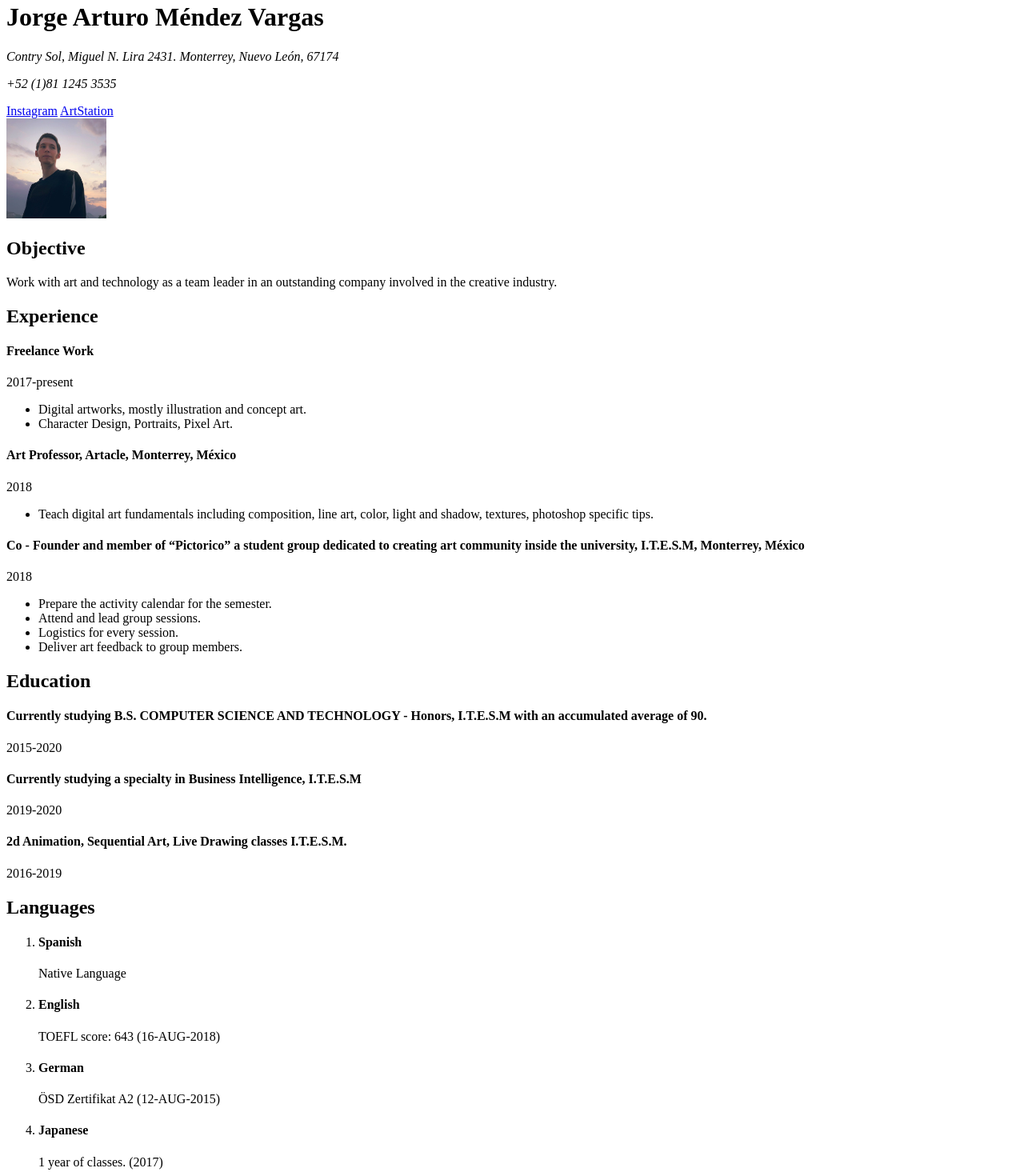
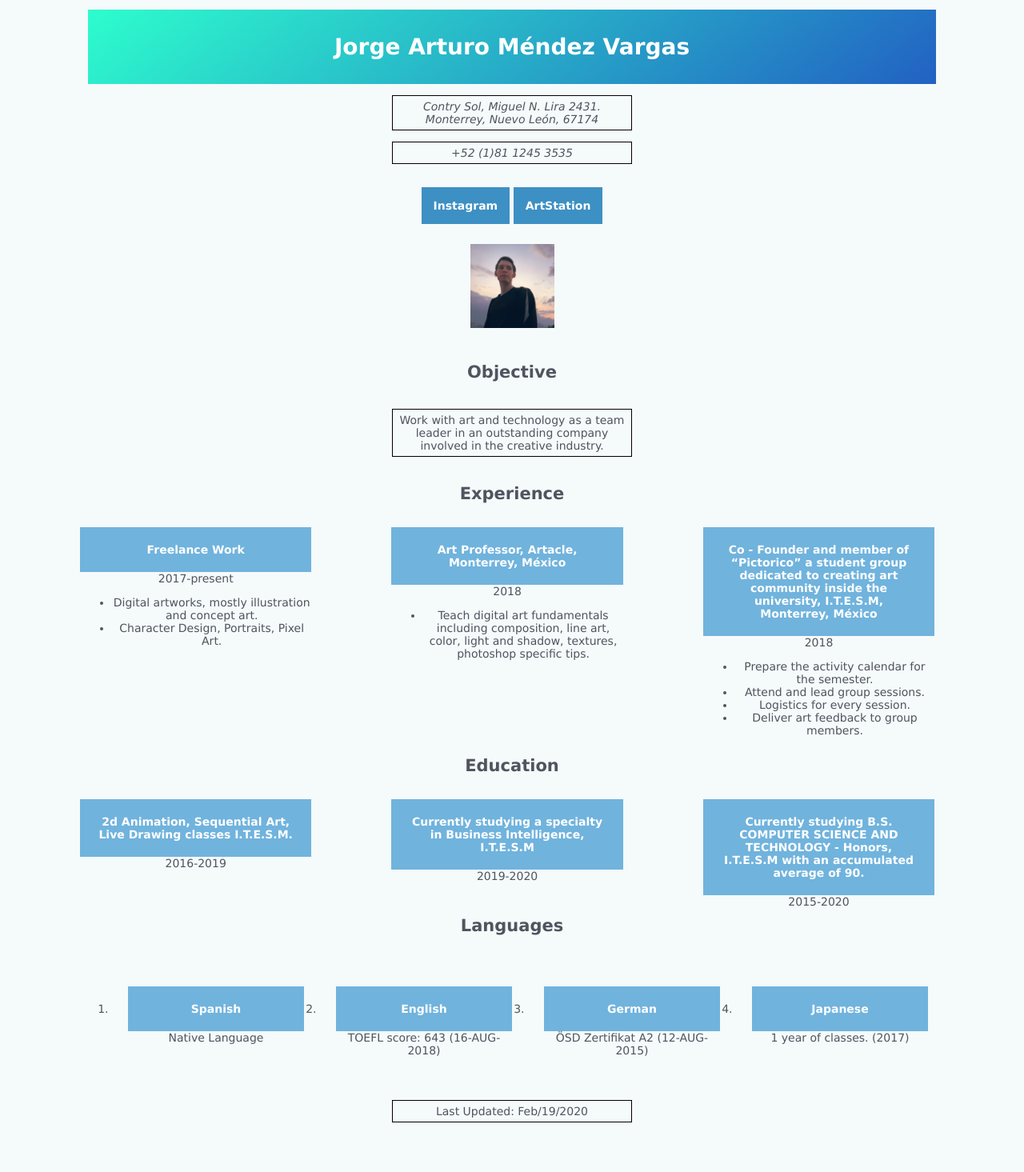
Before and after one commit to arturomendez97/Laboratory1, a plain HTML site: page index.html in a window 1280 px wide. Shown: the part 18-1483 px from the top of the page at 80% size. After the commit the page ends 1445 px from the top, so only its background shows below. Drawn offline with Linux system fonts and the light colour scheme.

Commit message:
Added css file and Lab2 adjustments

```diff
--- /dev/null
+++ b/css/index.css
@@ -0,0 +1,111 @@
+/*Afecta todo dentro de bbody*/
+body{
+    font-family : Verdana, sans-serif;
+    /*No afecta lo que  ya tenga un style para el font size, como los headers*/
+    font-size : 14px;
+    /*color : blue*/
+    /*color : rgb(200)*/
+    /*Hexadecimal es el más común*/
+    color : #4F545F;
+    background-color: #f5fafb;
+    /*Si pones solo 1 numero en margin, afecta los 4 lados. Si pones 2, el primero es para arriba y abajo y el segundo para los lados.*/
+    /*Puedes poner 4 para los 4 lados*/
+    /*También funciona margin-left, igual -top, right, bottom-  */
+    margin : 0;
+    padding : 0;
+}
+
+/*El asterizco aplica a todos los elementos*/
+*{
+    box-sizing : border-box;
+}
+
+h1{
+    margin: 10px;
+    background: rgb(34,97,195);
+    background: linear-gradient(322deg, rgba(34,97,195,1) 0%, rgba(45,253,205,1) 100%);
+    color : white;
+    padding : 30px;
+}
+
+h2{
+    margin: 0;
+    padding : 20px;
+    text-align : center;
+    width : 100%;
+}
+
+h4{
+    margin: 0;
+    background-color : #70b3dd;
+    color : white;
+    padding : 20px;
+}
+
+p{
+    border : 1px solid black;
+    margin-left: auto;
+    margin-right: auto;
+    width: 300px;
+    padding : 5px;
+    text-align: center;
+}
+
+div {
+    padding : 10px 50px;
+    text-align : center;
+}
+
+
+
+.main-container{
+    overflow : auto;
+}
+
+
+/*Se aplica cuando el browser reconoce este width*/
+@media (min-width:500px) and (max-width:900px){
+    .left-side, .middle-side, .right-side{
+        width : 100%;
+        float : left;
+    }
+
+    .far-left-side, .near-left-side, .near-right-side, .far-right-side{
+        width : 100%;
+        float : left;
+    }
+}
+
+/*Si solo pones el min-width, se aplica desde ahí y todos los que sean mayores*/
+@media (min-width: 991px){
+    .left-side, .middle-side, .right-side{
+        width : 33%;
+        float : left;
+    }
+
+    .far-left-side, .near-left-side, .near-right-side, .far-right-side{
+        width : 25%;
+        float : left;
+    }
+}
+
+.far-left-side, .near-left-side, .near-right-side, .far-right-side{
+    padding: 20px;
+}
+
+.link{
+    margin: 0;
+    background-color : #3d90c3;
+    color : white;
+    padding : 15px;
+    text-decoration: none;
+    font-weight: 900;
+}
+
+nav{
+    padding : 30px;
+}
+
+.img{
+    padding : 10px;
+}
--- a/index.html
+++ b/index.html
@@ -14,9 +14,12 @@
         </title>
         <!---Incluir keyboard latinoamericano con el meta tag-->
         <meta charset="UTF-8">
+        <meta name="viewport" content="width=device-width, initial-scale=1.0">
+        <link rel="stylesheet" type="text/css" href="css/index.css">
     </head>
 
     <body>
+        <div class="main-container">
             <div>
                 <header>
                 <!---Header va de h1 a h6, bajando de tamaño. Un h1 no debe estár dentro de los demás headers; h2 dentro de h3-h6 y así.-->
@@ -32,10 +35,10 @@
                         </p>
                     </address>
                     <nav>
-                    <a href="https://www.instagram.com/_arturomendez/">Instagram</a>
-                    <a href="https://www.artstation.com/formosusvita">ArtStation</a>
+                        <a href="https://www.instagram.com/_arturomendez/" class = "link">Instagram</a>
+                        <a href="https://www.artstation.com/formosusvita" class = "link">ArtStation</a>
                     </nav>
-                <img src = "./assets/me.jpg" alt= "Arturo Méndez" height = "125" width = "125">
+                    <img src = "./assets/me.jpg" alt= "Arturo Méndez" height = "125" width = "125" class = img>
                 </header>
             </div>
             <main>
@@ -49,11 +52,12 @@
                 </section>
 
                 <section>
+
                     <h2>
                         Experience
                     </h2>
 
-                <div>
+                    <div class = "left-side">
                         <h4>
                             Freelance Work
                         </h4>
@@ -69,7 +73,7 @@
                             </li>
                         </ul>
                     </div>
-                <div>
+                    <div class = "middle-side">
                         <h4>
                             Art Professor, Artacle, Monterrey, México
                         </h4>
@@ -82,7 +86,7 @@
                             </li>
                         </ul>
                     </div>
-                <div>
+                    <div class = "right-side">
                         <h4>
                             Co - Founder and member of “Pictorico” a student group dedicated to creating art community inside the university, I.T.E.S.M, Monterrey, México
                         </h4>
@@ -111,16 +115,16 @@
                         Education
                     </h2>
 
-                <div>
+                    <div class = "left-side">
                         <h4>
-                        Currently studying B.S. COMPUTER SCIENCE AND TECHNOLOGY - Honors, I.T.E.S.M with an accumulated average of 90.
+                            2d Animation, Sequential Art, Live Drawing classes I.T.E.S.M.
                         </h4>
                         <span>
-                        2015-2020
+                            2016-2019
                         </span>
                     </div>
 
-                <div>
+                    <div class = "middle-side">
                         <h4>
                             Currently studying a specialty in Business Intelligence, I.T.E.S.M
                         </h4>
@@ -129,12 +133,12 @@
                         </span>
                     </div>
 
-                <div>
+                    <div class = "right-side">
                         <h4>
-                        2d Animation, Sequential Art, Live Drawing classes I.T.E.S.M.
+                            Currently studying B.S. COMPUTER SCIENCE AND TECHNOLOGY - Honors, I.T.E.S.M with an accumulated average of 90.
                         </h4>
                         <span>
-                        2016-2019
+                            2015-2020
                         </span>
                     </div>
                 </section>
@@ -146,25 +150,25 @@
 
                     <div>
                         <ol>
-                        <li>
+                            <li class = "far-left-side">
                                 <h4>
                                     Spanish
                                 </h4>
                                 Native Language
                             </li>
-                        <li>
+                            <li class = "near-left-side">
                                 <h4>
                                     English
                                 </h4>
                                 TOEFL score: 643 (16-AUG-2018)
                             </li>
-                        <li>
+                            <li class = "near-right-side">
                                 <h4>
                                     German
                                 </h4>
                                 ÖSD Zertifikat A2 (12-AUG-2015)
                             </li>
-                        <li>
+                            <li class = "far-right-side">
                                 <h4>
                                     Japanese
                                 </h4>
@@ -176,8 +180,11 @@
             </main>
 
             <!--Span, div para una linea-->
+        </div>
+        <div>
             <footer>
                 <p>Last Updated: Feb/19/2020 </p>
             </footer>
+        </div>
     </body>
 </html>
```
Lines whose indentation alone changed are shown as unchanged.
